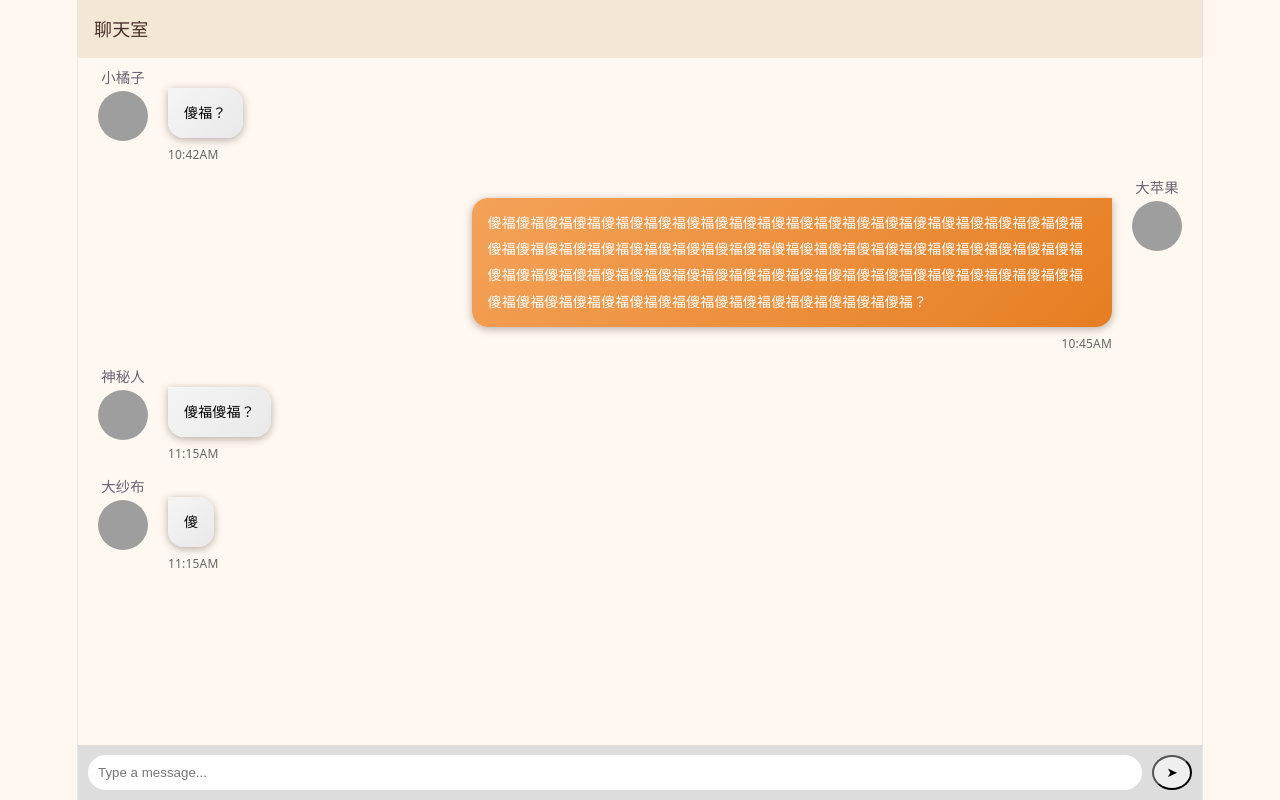
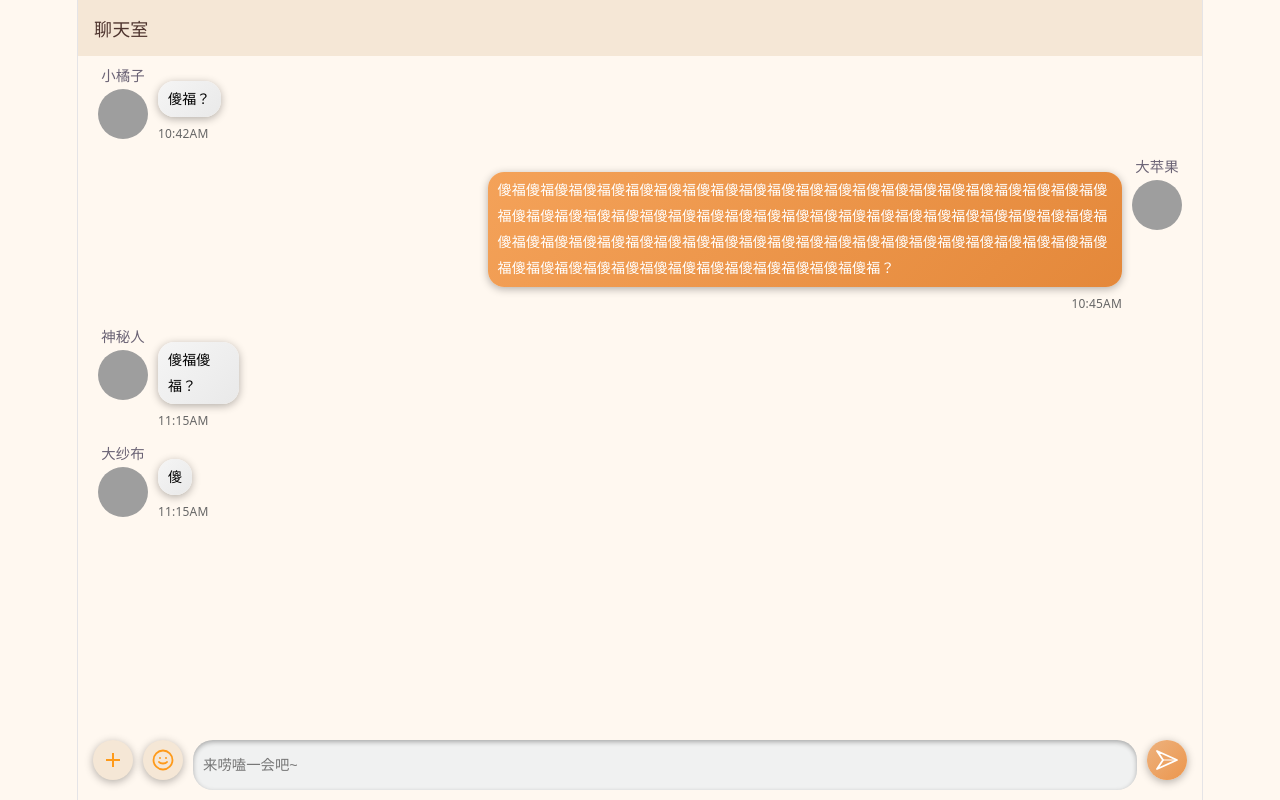
Before and after one commit to kx-cheat-room-2027/kexie-chat-room-2027-frontend, a Vue app: page / in a window 1280 px wide. Built offline with nearby package versions, Linux system fonts and the light colour scheme; grey boxes are pictures that could not be loaded.

Commit message:
feet(Input)输入框样式，消息气泡样式调整

```diff
--- a/src/components/messageManager/MessageContainer.vue
+++ b/src/components/messageManager/MessageContainer.vue
@@ -28,12 +28,13 @@ const { messages, sendMessage } = useMessage()
 
 .header {
   display: flex;
+  height: 3%;
   padding: 16px;
   font-weight: bold;
   background: #f5e7d6;
 }
 .header p {
   align-self: start;
-  color: #48302b;
+  color: #4e342e;
 }
 </style>
--- a/src/components/messageManager/MessageInput.vue
+++ b/src/components/messageManager/MessageInput.vue
@@ -1,7 +1,6 @@
 <!--输入框-->
 <script setup>
 import { ref } from 'vue'
-
 const emit = defineEmits(['send'])
 const text = ref('')
 
@@ -10,36 +9,168 @@ function send() {
   emit('send', text.value)
   text.value = ''
 }
+
+const showEmoji = ref(false)
+const emojis = [
+  '😀','😃','😄','😁','😆','😅','😂','🤣',
+  '😊','😇','🙂','🙃','😉','😌','😍','🥰','😘',
+  '😗','😙','😚','😋','😛','😝','😜','🤪','🤨',
+  '🧐','🤓','😎','🥸',
+  '😭','🥲','😢','😥','😓','😞','😔','😟','😕',
+  '🙁','☹️','😣','😖','😫','😩','🥺',
+  '😡','😠','🤬','😤','😑','😐','😶',
+  '👍','👎','👌','✌️','🤞','🤝','👏','🙌','🙏',
+  '💪','🫶','🤙','☝️','👆','👇','👉','👈',
+  '🤔','🫠','🤯','😵','😵‍💫','🫡','🤫','🤭',
+  '👀','👋','🫵','🫴','🤲'
+]
+function emoji() {
+  showEmoji.value = !showEmoji.value
+}
+function insertEmoji(e) {
+  text.value += e
+}
+function show() {
+  showEmoji.value = true
+}
+document.addEventListener('click', (e) => {
+  if (!e.target.closest('.emoji-panel') &&
+      !e.target.closest('button')) {
+    showEmoji.value = false
+  }
+})
 </script>
 
 <template>
-  <div class="input">
-    <input
-        v-model="text"
-        placeholder="Type a message..."
-        @keyup.enter="send"
-    />
-    <button @click="send">➤</button>
+  <div class="input-wrapper">
+    <div class="emoji-panel" v-if="showEmoji">
+    <span
+        v-for="e in emojis"
+        :key="e"
+        @click="insertEmoji(e)"
+    >
+      {{ e }}
+    </span>
+    </div>
+    <div class="input">
+      <button @click="add">
+        <svg viewBox="0 0 24 24" width="24" height="24">
+          <path
+              d="M11 5v6H5v2h6v6h2v-6h6v-2h-6V5z"
+              fill="#fe9a1a"
+          />
+        </svg>
+      </button>
+      <button @click="show">
+        <svg viewBox="0 0 24 24" width="24" height="24">
+          <circle cx="12" cy="12" r="9.5" fill="none" stroke="#fe9a1a" stroke-width="1.8"/>
+          <circle cx="9" cy="10" r="1" fill="#fe9a1a"/>
+          <circle cx="15" cy="10" r="1" fill="#fe9a1a"/>
+          <path d="M8 14c1.5 2 6.5 2 8 0" fill="none" stroke="#fe9a1a" stroke-width="1.8" stroke-linecap="round"/>
+        </svg>
+      </button>
+      <input
+          v-model="text"
+          placeholder="来唠嗑一会吧~"
+          @keyup.enter="send"
+      />
+      <button class="sendBtn" @click="send">
+        <svg viewBox="0 0 24 24" width="24" height="24">
+          <path d="M2 21L22 12L2 3l6 9-6 9z" fill="none" stroke="#ffffff" stroke-width="1.8" stroke-linejoin="round"/>
+          <path d="M8 12L20 12" fill="none" stroke="#ffffff" stroke-width="1.2" stroke-linecap="round"/>
+        </svg>
+      </button>
+    </div>
   </div>
 </template>
-
 <style scoped>
 .input {
   display: flex;
   padding: 10px;
-  background: #ddd;
+  background: #fff8f0;
 }
 
 input {
   flex: 1;
+  font-size: 80%;
+  color: black;
+  background: #f0f1f1;
+  box-shadow: inset 0 2px 5px rgba(0, 0, 0, 0.3);
+  height: 30px;
+  width: 80%;
   padding: 10px;
+  margin-left: 5px;
+  margin-right: 5px;
   border-radius: 20px;
   border: none;
 }
-
+input {
+  transition: all 0.2s ease;
+}
+input:focus {
+  outline: none;
+  box-shadow: 0 0 0 2px #ffcc80;
+}
 button {
-  margin-left: 10px;
+  border: none;
+  display: flex;
+  align-items: center;
+  justify-content: center;
+  cursor: pointer;
+  background: #f5e7d6;
+  box-shadow: 0 2px 8px rgba(0, 0, 0, 0.3);
+  margin-left: 5px;
+  margin-right: 5px;
   border-radius: 50%;
   width: 40px;
+  height: 40px;
+}
+
+button:active {
+  transform: scale(0.92);
+}
+.sendBtn {
+  background: linear-gradient(135deg, #edb27e, #ec964d);
+}
+.emoji-panel {
+  position: absolute;
+  width: 220px;
+  height: 180px;
+  overflow-y: auto;
+  bottom: 70px;
+  left: 10px;
+  background: #fff;
+  border-radius: 12px;
+  padding: 8px;
+  display: grid;
+  grid-template-columns: repeat(5, 1fr);
+  gap: 6px;
+  box-shadow: 0 6px 20px rgba(0,0,0,0.15);
+}
+.emoji-panel span {
+  font-size: 20px;
+  cursor: pointer;
+  padding: 4px;
+  text-align: center;
+  transition: 0.15s;
+}
+.emoji-panel span:hover {
+  transform: scale(1.2);
+}
+.input-wrapper {
+  position: relative;
+}
+::-webkit-scrollbar {
+  width: 5px;
+}
+::-webkit-scrollbar-track {
+  background: transparent;
+}
+::-webkit-scrollbar-thumb {
+  background: #fe9a1a;
+  border-radius: 10px;
+}
+::-webkit-scrollbar-thumb:hover {
+  background: #e88910;
 }
 </style>
--- a/src/components/messageManager/MessageItem.vue
+++ b/src/components/messageManager/MessageItem.vue
@@ -41,9 +41,9 @@ defineProps({
 }
 .main {
   display: flex;
-  padding-top: 10px;
-  margin-left: 10px;
-  margin-right: 10px;
+  padding-top: 5px;
+  margin-left: 5px;
+  margin-right: 5px;
   flex-direction: column;
 }
 .left {
@@ -60,31 +60,29 @@ defineProps({
   flex-direction: row-reverse;
 }
 .bubble-left {
-  border-radius: 0px 16px 16px 16px;
   color: black;
   background: linear-gradient(135deg, #f5f5f5, #e9e9e9);
-  box-shadow: 0 2px 8px rgba(0, 0, 0, 0.3);
 }
 .bubble-right {
-  border-radius: 16px 0px 16px 16px;
   color: white;
-  background: linear-gradient(135deg, #f4a259, #e67e22);
-  box-shadow: 0 2px 8px rgba(0, 0, 0, 0.3);
+  background: linear-gradient(135deg, #f4a259, #e4883a);
 }
 /* 气泡 */
 .bubble {
   max-width: 60%;
-  margin-left: 10px;
-  margin-right: 10px;
+  margin-left: 5px;
+  margin-right: 5px;
+  border-radius: 16px;
+  box-shadow: 0 2px 8px rgba(0, 0, 0, 0.3);
   text-align: start;
-  padding: 12px 16px;
+  padding: 5px 10px;
   font-size: 14px;
 }
 
 .meta .msg-info {
   display: flex;
-  margin-left: 10px;
-  margin-right: 10px;
+  margin-left: 5px;
+  margin-right: 5px;
   max-width: 50%;
 }
 /* 信息 */
--- a/src/components/messageManager/MessageList.vue
+++ b/src/components/messageManager/MessageList.vue
@@ -23,4 +23,17 @@ defineProps({
   padding: 20px;
   overflow-y: auto;
 }
+::-webkit-scrollbar {
+  width: 7px;
+}
+::-webkit-scrollbar-track {
+  background: transparent;
+}
+::-webkit-scrollbar-thumb {
+  background: #fe9a1a;
+  border-radius: 10px;
+}
+::-webkit-scrollbar-thumb:hover {
+  background: #e88910;
+}
 </style>
```
